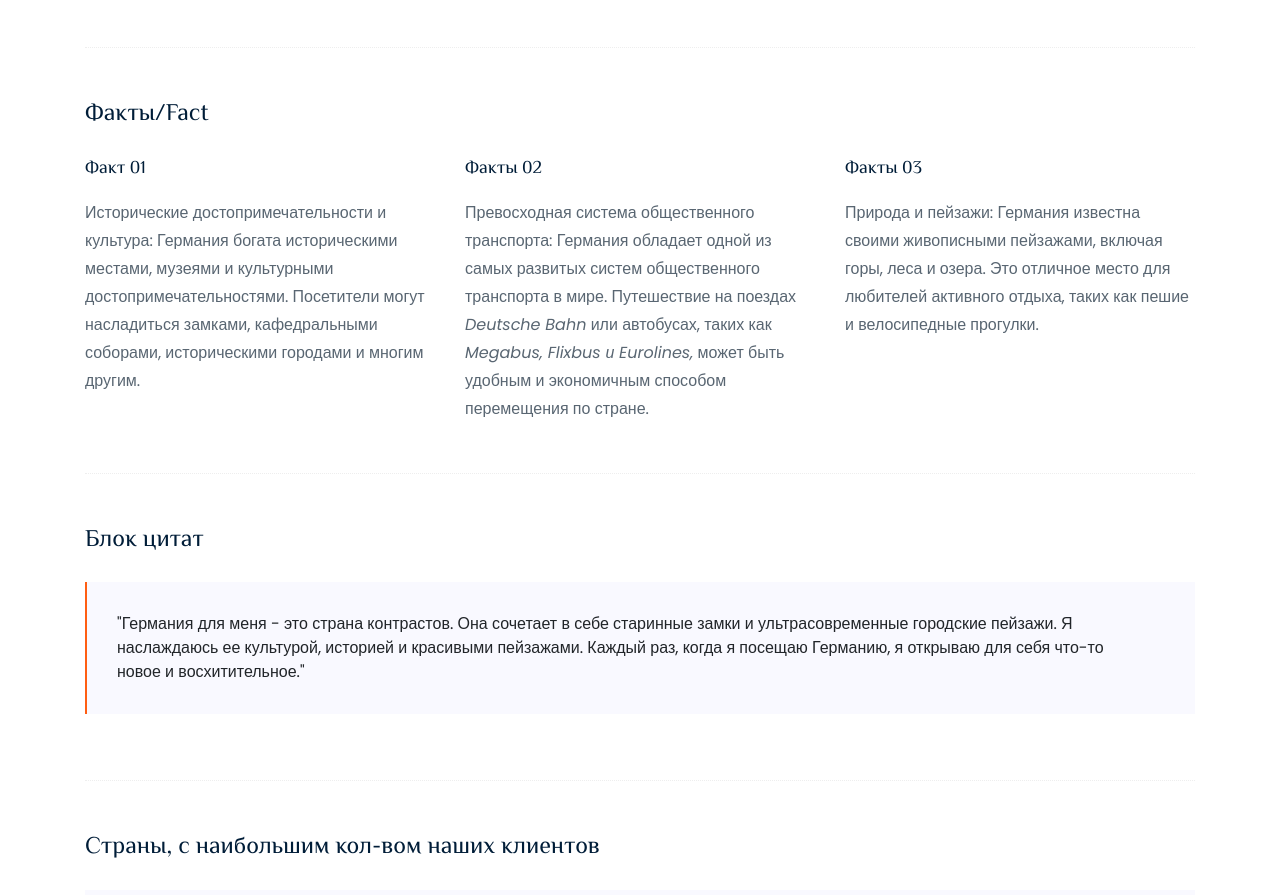
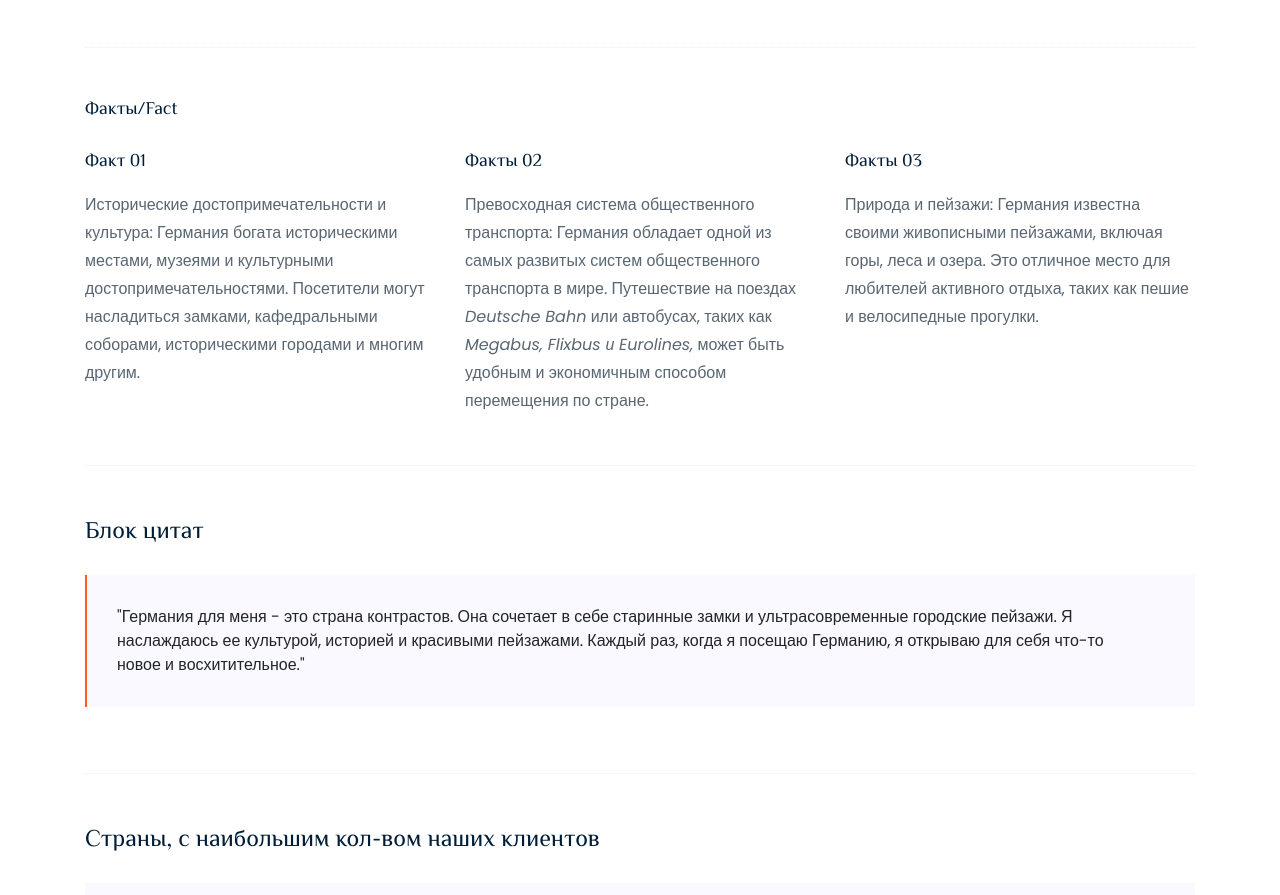
Before and after one commit to egoiste5217/egoiste5217.github.io, a plain HTML site: page elements.html in a window 1280 px wide. Shown: the part 2574-3469 px from the top of the page. Drawn offline with Linux system fonts and the light colour scheme.

Commit message:
Update elements.html

```diff
--- a/elements.html
+++ b/elements.html
@@ -252,7 +252,7 @@
 				</div>
 			</div>
 			<div class="section-top-border">
-				<h3 class="mb-30">Факты/Fact</h3>
+				<h4 class="mb-30">Факты/Fact</h4>
 				<div class="row">
 					<div class="col-md-4">
 						<div class="single-defination">
```
